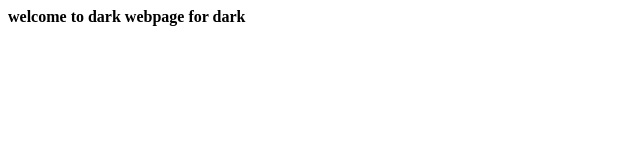
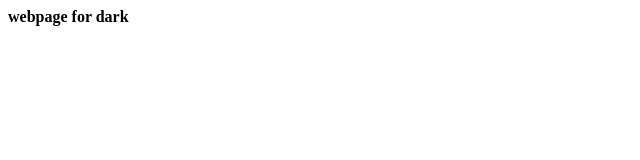
Before and after one commit to Abhi03-tech/Jenkins-repository, a plain HTML site: page index.html in a window 1280 px wide. Shown: the whole page, without its empty margins (0-640 px from the left). Drawn offline with Linux system fonts and the light colour scheme.

Commit message:
Update index.html

```diff
--- a/index.html
+++ b/index.html
@@ -1,2 +1 @@
-<b> welcome to dark </b>
 <b> webpage for dark </b>
```
